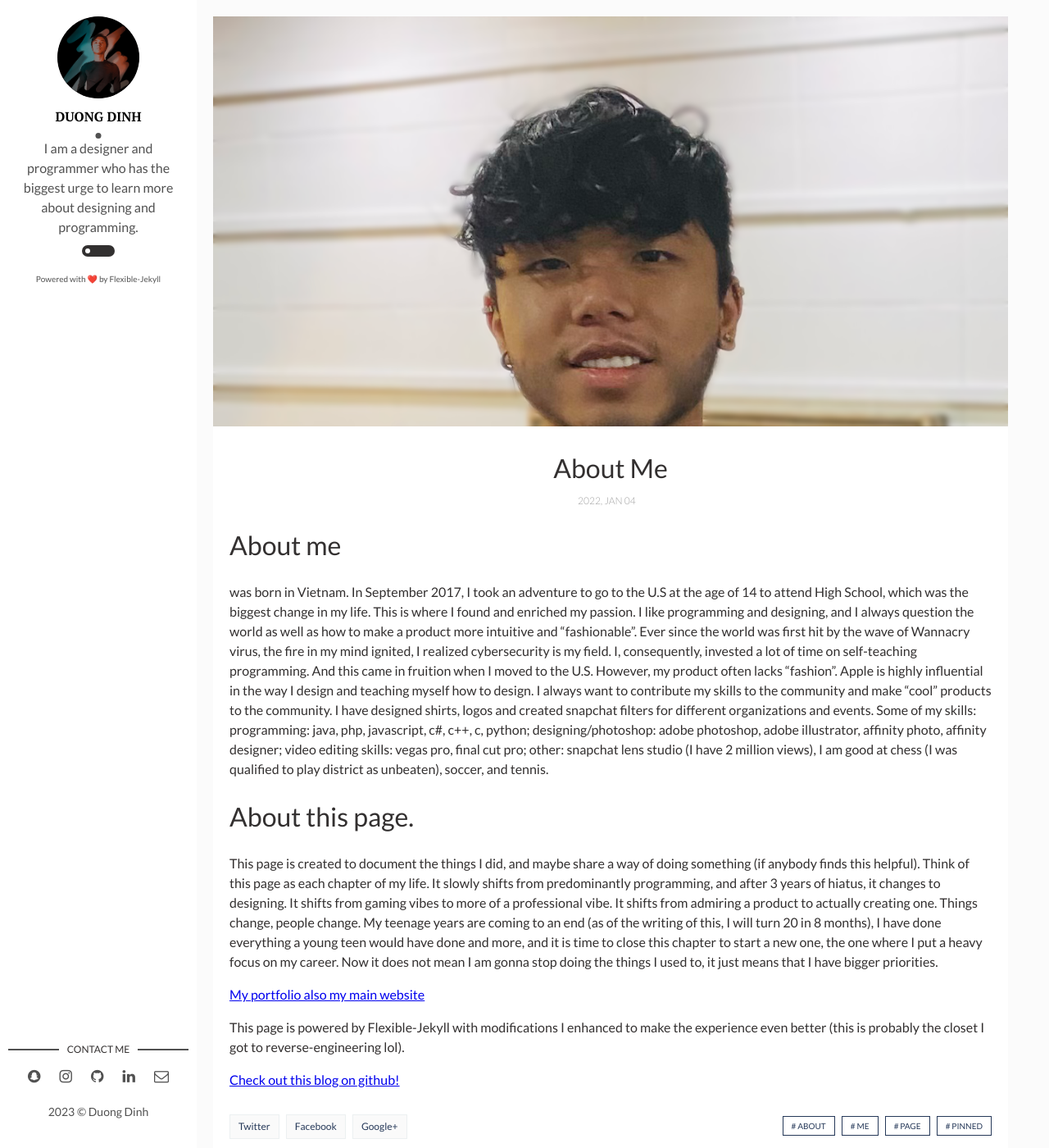
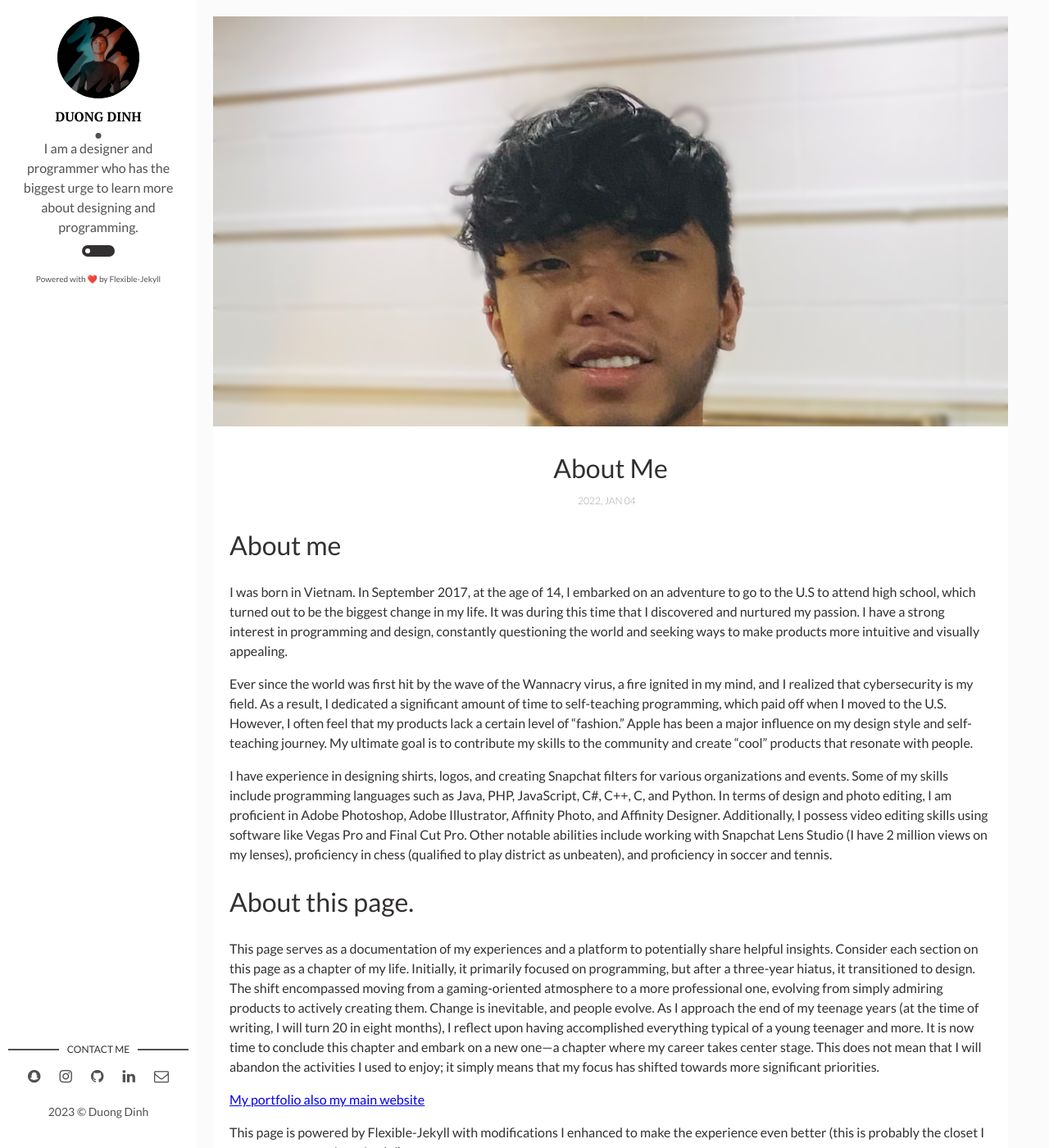
Before and after one commit to duongddinh/blog, a Jekyll site: the page built from _posts/2022-01-04-About-Me.markdown, in a window 1280 px wide and 1400 px high. Shown: the whole window at 82% size. Built offline with Jekyll 4.4.1, drawn with Linux system fonts in a browser that asks for light colours; comment, search, counter and statistics services are not loaded.

Commit message:
Update 2022-01-04-About-Me.markdown

```diff
--- a/_posts/2022-01-04-About-Me.markdown
+++ b/_posts/2022-01-04-About-Me.markdown
@@ -9,11 +9,15 @@ tags: [About, Me, Page, Pinned]
 ---
 
 # About me
- was born in Vietnam. In September 2017, I took an adventure to go to the U.S at the age of 14 to attend High School, which was the biggest change in my life. This is where I found and enriched my passion. I like programming and designing, and I always question the world as well as how to make a product more intuitive and "fashionable". Ever since the world was first hit by the wave of Wannacry virus, the fire in my mind ignited, I realized cybersecurity is my field. I, consequently, invested a lot of time on self-teaching programming. And this came in fruition when I moved to the U.S. However, my product often lacks "fashion". Apple is highly influential in the way I design and teaching myself how to design. I always want to contribute my skills to the community and make "cool" products to the community. I have designed shirts, logos and created snapchat filters for different organizations and events. Some of my skills: programming: java, php, javascript, c#, c++, c, python; designing/photoshop: adobe photoshop, adobe illustrator, affinity photo, affinity designer; video editing skills: vegas pro, final cut pro; other: snapchat lens studio (I have 2 million views), I am good at chess (I was qualified to play district as unbeaten), soccer, and tennis.
+I was born in Vietnam. In September 2017, at the age of 14, I embarked on an adventure to go to the U.S to attend high school, which turned out to be the biggest change in my life. It was during this time that I discovered and nurtured my passion. I have a strong interest in programming and design, constantly questioning the world and seeking ways to make products more intuitive and visually appealing.
+
+Ever since the world was first hit by the wave of the Wannacry virus, a fire ignited in my mind, and I realized that cybersecurity is my field. As a result, I dedicated a significant amount of time to self-teaching programming, which paid off when I moved to the U.S. However, I often feel that my products lack a certain level of "fashion." Apple has been a major influence on my design style and self-teaching journey. My ultimate goal is to contribute my skills to the community and create "cool" products that resonate with people.
+
+I have experience in designing shirts, logos, and creating Snapchat filters for various organizations and events. Some of my skills include programming languages such as Java, PHP, JavaScript, C#, C++, C, and Python. In terms of design and photo editing, I am proficient in Adobe Photoshop, Adobe Illustrator, Affinity Photo, and Affinity Designer. Additionally, I possess video editing skills using software like Vegas Pro and Final Cut Pro. Other notable abilities include working with Snapchat Lens Studio (I have 2 million views on my lenses), proficiency in chess (qualified to play district as unbeaten), and proficiency in soccer and tennis.
 
 
 # About this page.
-This page is created to document the things I did, and maybe share a way of doing something (if anybody finds this helpful). Think of this page as each chapter of my life. It slowly shifts from predominantly programming, and after 3 years of hiatus, it changes to designing. It shifts from gaming vibes to more of a professional vibe. It shifts from admiring a product to actually creating one. Things change, people change. My teenage years are coming to an end (as of the writing of this, I will turn 20 in 8 months), I have done everything a young teen would have done and more, and it is time to close this chapter to start a new one, the one where I put a heavy focus on my career. Now it does not mean I am gonna stop doing the things I used to, it just means that I have bigger priorities.
+This page serves as a documentation of my experiences and a platform to potentially share helpful insights. Consider each section on this page as a chapter of my life. Initially, it primarily focused on programming, but after a three-year hiatus, it transitioned to design. The shift encompassed moving from a gaming-oriented atmosphere to a more professional one, evolving from simply admiring products to actively creating them. Change is inevitable, and people evolve. As I approach the end of my teenage years (at the time of writing, I will turn 20 in eight months), I reflect upon having accomplished everything typical of a young teenager and more. It is now time to conclude this chapter and embark on a new one—a chapter where my career takes center stage. This does not mean that I will abandon the activities I used to enjoy; it simply means that my focus has shifted towards more significant priorities.
 
 [My portfolio also my main website](https://null0verflow.xyz)
 
```
